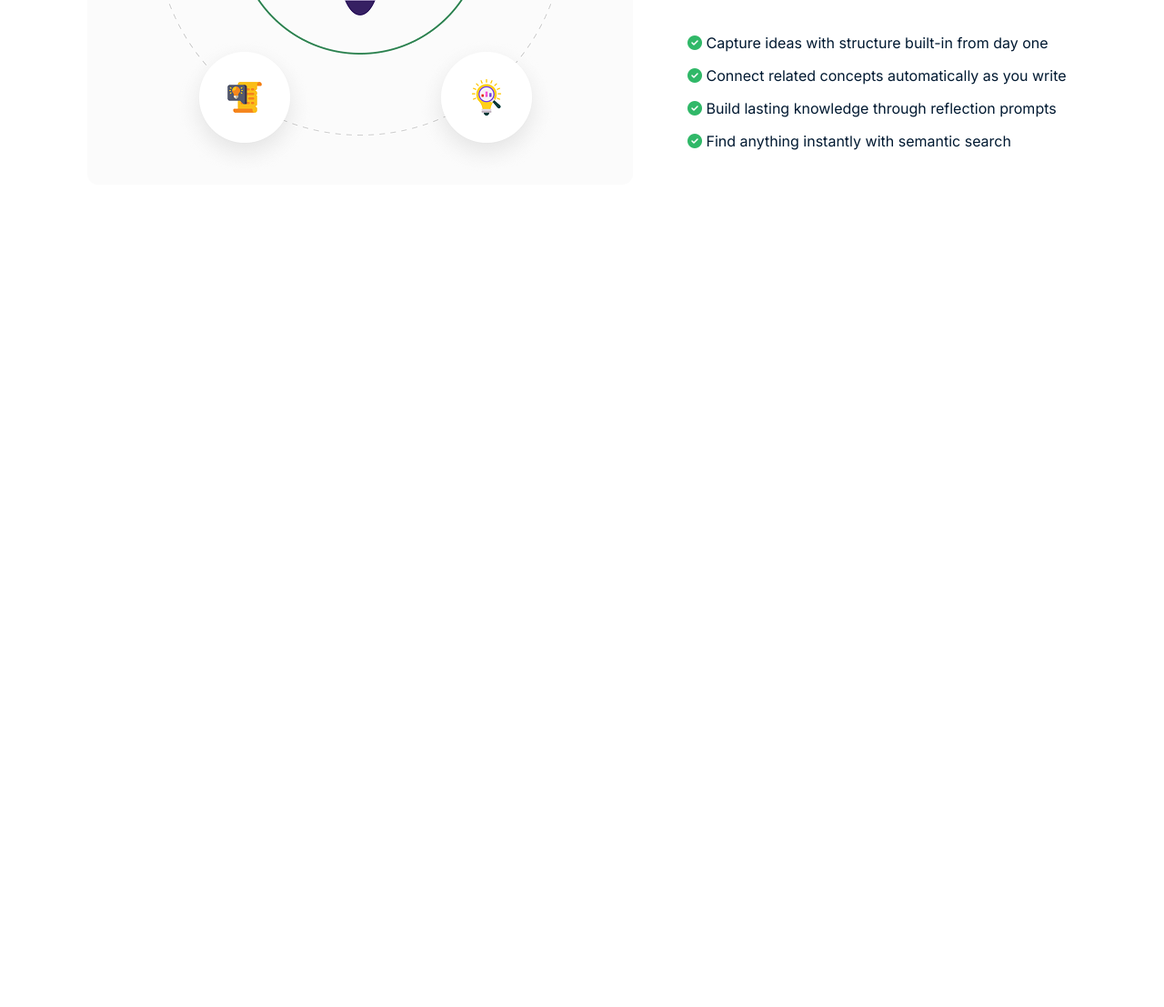
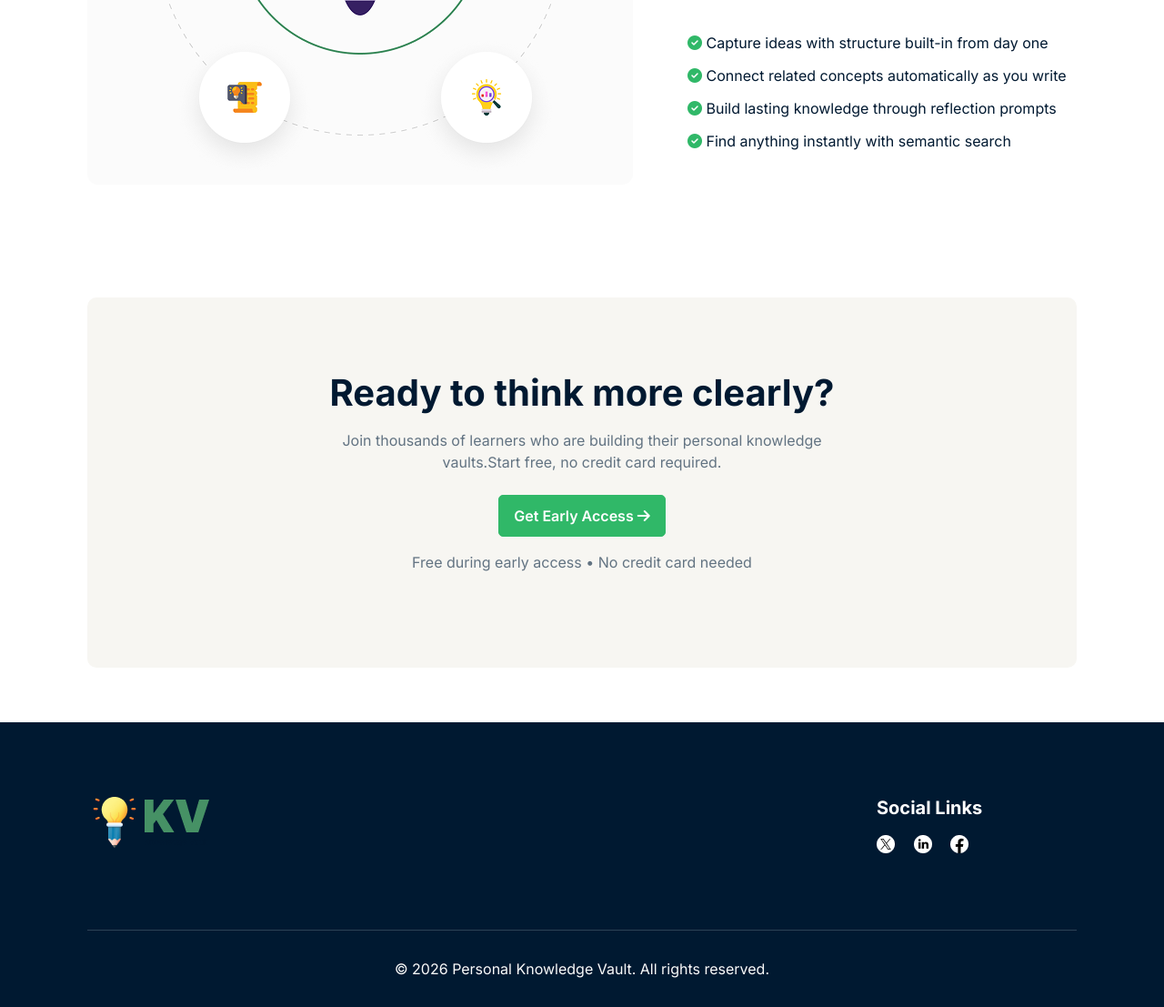
Before and after one commit to muhiburakash/Knowledge-Vault, a plain HTML site: page index.html in a window 1280 px wide. Shown: the part 1820-2927 px from the top of the page at 91% size. Before the commit the page ends 2087 px from the top, so only its background shows below. Drawn offline with Linux system fonts and the light colour scheme.

Commit message:
added footer section

```diff
--- a/index.html
+++ b/index.html
@@ -99,6 +99,37 @@
       </ul>
     </div>
   </div>
+  <!-- CTA Banner Section -->
+  <div class="cta-banner">
+    <h2>Ready to think more clearly?</h2>
+    <p>Join thousands of learners who are building their personal knowledge vaults.Start free, no credit card required.
+    </p>
+    <button class="btn">Get Early Access <i class="fa-solid fa-arrow-right"></i></button>
+    <p>Free during early access • No credit card needed</p>
+  </div>
+  <!-- Footer Section -->
+  <footer>
+    <div class="footer-continer">
+      <div class="footer-content">
+        <div>
+          <img src="Images/Logo.png" alt="">
+        </div>
+        <div class="Social-box">
+          <h3>Social Links</h3>
+          <div class="social-icon">
+            <a href="https://x.com/muhibur_akash" target="_blank"><img src="Images/icon/twtter.png" alt=""></a>
+            <a href="https://www.linkedin.com/in/muhiburakash/" target="_blank"><img src="Images/icon/Linkedin.png"
+                alt=""></a>
+            <a href="https://www.facebook.com/muhiburakash0" target="_blank"><img src="Images/icon/facebook.png"
+                alt=""></a>
+          </div>
+        </div>
+      </div>
+      <div class="copyright-text">
+        <p>© 2026 Personal Knowledge Vault. All rights reserved.</p>
+      </div>
+    </div>
+  </footer>
 </body>
 
 </html>
--- a/style.css
+++ b/style.css
@@ -206,3 +206,75 @@ header div nav ul li:hover {
 .solution-section div ul li .fa-solid {
   color: #30B868;
 }
+
+.cta-banner {
+  width: 85%;
+  margin: 60px auto;
+  background-color: #f7f6f2;
+  text-align: center;
+  justify-items: center;
+  padding: 80px 0px;
+  border-radius: 10px;
+}
+
+.cta-banner h2 {
+  font-size: 40px;
+  font-weight: bold;
+  color: #001931;
+}
+
+.cta-banner p {
+  font-size: 16px;
+  font-weight: 400;
+  line-height: 24px;
+  width: 600px;
+  padding: 16px 0px 24px 0px;
+  color: #627382;
+}
+
+footer {
+  background-color: #001931;
+  color: white;
+}
+
+footer .footer-continer {
+  width: 85%;
+  margin: auto;
+  padding: 80px 0px 30px;
+}
+
+footer .footer-continer .footer-content {
+  display: flex;
+  justify-content: space-between;
+  padding-bottom: 80px;
+}
+
+footer .footer-continer .footer-content h3 {
+  font-size: 20px;
+  line-height: 28px;
+  font-weight: 500px;
+  color: #fff;
+}
+
+footer .footer-continer .footer-content .Social-box {
+  width: 220px;
+  justify-content: left;
+}
+
+footer .footer-continer .footer-content .Social-box .social-icon {
+  padding-top: 16px;
+}
+
+footer .footer-continer .footer-content .Social-box .social-icon a {
+  padding-right: 16px;
+}
+
+footer .footer-continer .copyright-text p {
+  padding-top: 30px;
+  border-top: solid 1px #2e4256;
+  font-size: 16px;
+  font-weight: 400;
+  line-height: 24px;
+  text-align: center;
+  color: #FAFAFA;
+}
```
